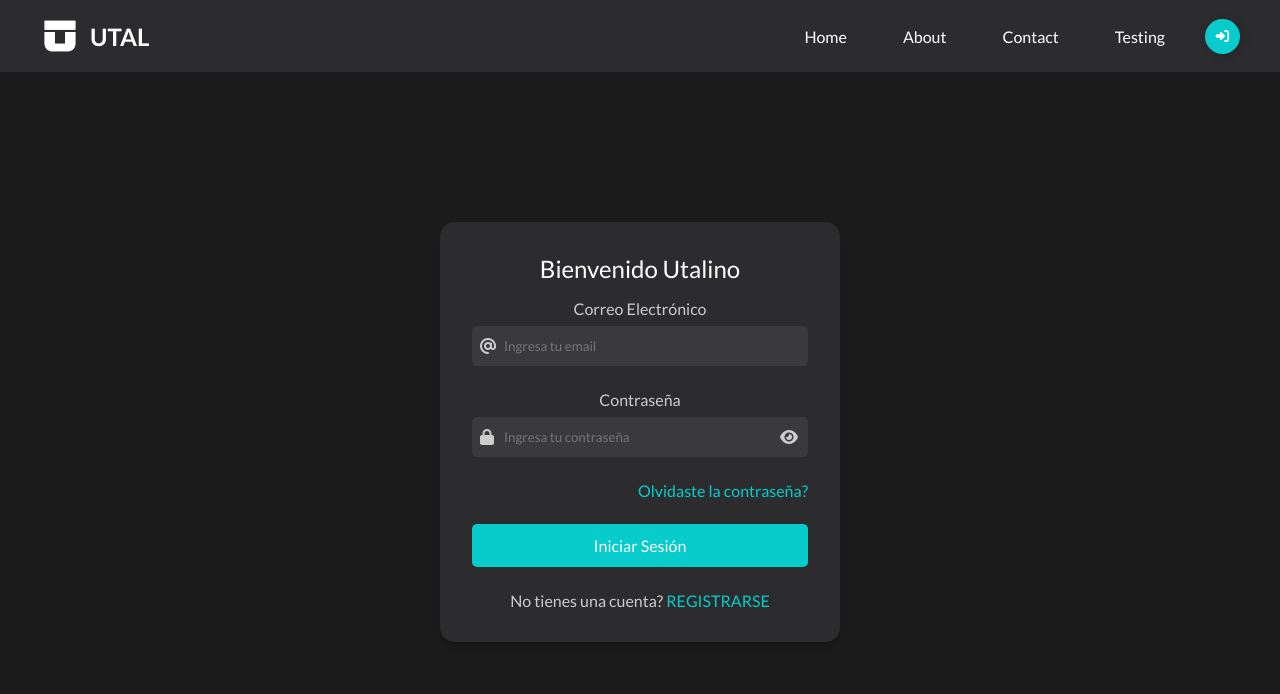
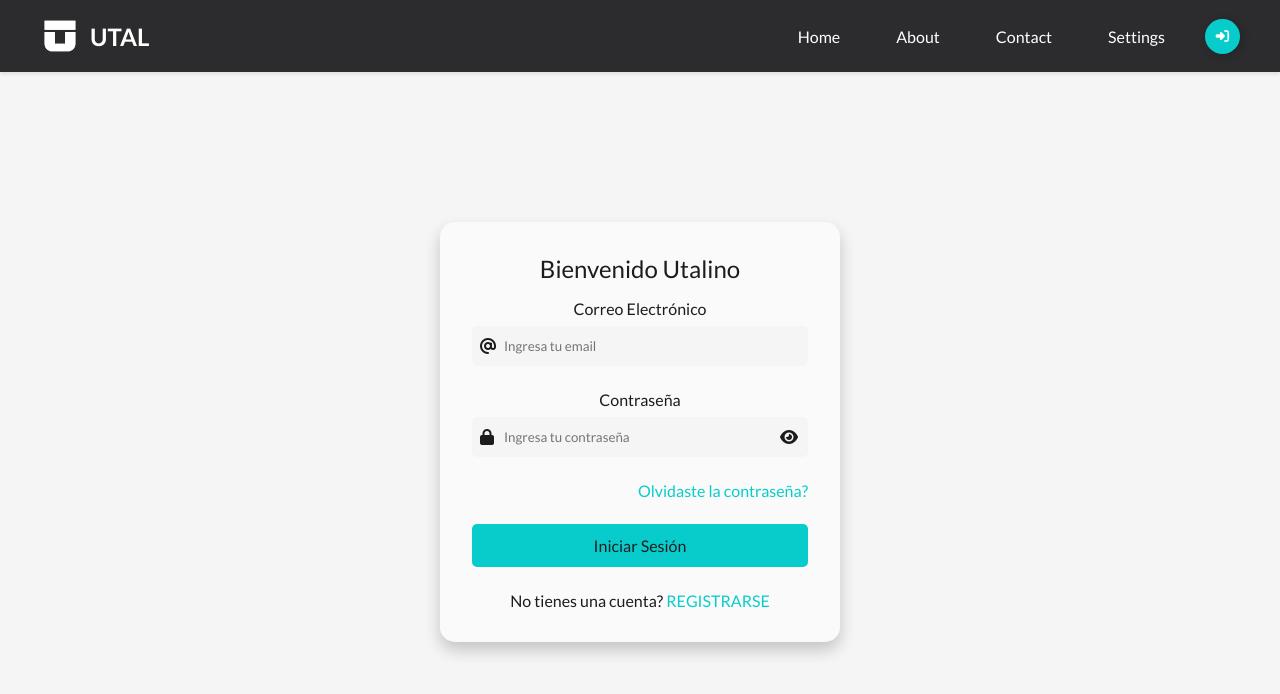
Before and after one commit to ConstruccionSoftware2024/Construccion-de-Software-2024-1, a Vue app: page /login in a window 1280 px wide. Shown: the top 694 px of the page. Built offline with nearby package versions, Linux system fonts and the light colour scheme.

Commit message:
Componente settings con funcionalidad básica. Tiempo: 30 min
Sujeto a cambios

```diff
--- /dev/null
+++ b/back-end/src/store.js
@@ -0,0 +1,12 @@
+import { defineStore } from 'pinia'
+
+export const useThemeStore = defineStore('theme', {
+  state: () => ({
+    isDarkMode: false
+  }),
+  actions: {
+    toggleDarkMode() {
+      this.isDarkMode = !this.isDarkMode
+    }
+  }
+})
--- a/package.json
+++ b/package.json
@@ -15,6 +15,7 @@
     "@fortawesome/fontawesome-free": "^6.5.2",
     "dotenv": "^16.4.5",
     "mongodb": "^6.7.0",
+    "pinia": "^2.1.7",
     "vue": "^3.4.21",
     "vue-router": "^4.3.0"
   },
--- a/src/App.vue
+++ b/src/App.vue
@@ -1,14 +1,35 @@
 <script setup>
-import { RouterLink, RouterView } from 'vue-router'
+import { computed, watch, onMounted } from 'vue'
+import { useThemeStore } from '../back-end/src/store.js'
 import Navbar from './components/navBar.vue'
+import { RouterView } from 'vue-router'
+
+const themeStore = useThemeStore()
+
+const themeClass = computed(() => (themeStore.isDarkMode ? 'dark-mode' : 'light-mode'))
+
+watch(themeClass, (newClass) => {
+  document.body.className = newClass
+})
+
+onMounted(() => {
+  const savedTheme = localStorage.getItem('theme')
+  if (savedTheme) {
+    themeStore.isDarkMode = savedTheme === 'dark'
+  }
+  document.body.className = themeClass.value
+})
+
+const toggleTheme = () => {
+  themeStore.toggleDarkMode()
+  localStorage.setItem('theme', themeStore.isDarkMode ? 'dark' : 'light')
+}
 </script>
 
 <template>
   <div id="app">
     <Navbar />
-    <div class="main-content">
-      <RouterView />
-    </div>
+    <RouterView />
   </div>
 </template>
 
@@ -21,6 +42,6 @@ import Navbar from './components/navBar.vue'
 
 .main-content {
   flex: 1 0 auto;
-  height: 90vh;
+  min-height: 90vh;
 }
 </style>
--- a/src/assets/base.css
+++ b/src/assets/base.css
@@ -1,3 +1,39 @@
+/* Estilos para el modo claro y oscuro */
+
+:root {
+  --container-background-color: #ee0000;
+
+  --background-color-light: #f5f5f5;
+  --text-color-light: #1c1c1c;
+  --input-background-color-light: #f5f5f5;
+  --button-background-color-light: #08cccc;
+  --button-hover-background-color-light: #06bfbf;
+
+  --background-color-dark: #1c1c1c;
+  --text-color-dark: #f5f5f5;
+  --input-background-color-dark: #3a3a3c;
+  --button-background-color-dark: #08cccc;
+  --button-hover-background-color-dark: #06bfbf;
+}
+
+body.light-mode {
+  --background-color: var(--background-color-light);
+  --text-color: var(--text-color-light);
+  --input-background-color: var(--input-background-color-light);
+  --button-background-color: var(--button-background-color-light);
+  --button-hover-background-color: var(--button-hover-background-color-light);
+  --container-background-color: #fafafa;
+}
+
+body.dark-mode {
+  --background-color: var(--background-color-dark);
+  --text-color: var(--text-color-dark);
+  --input-background-color: var(--input-background-color-dark);
+  --button-background-color: var(--button-background-color-dark);
+  --button-hover-background-color: var(--button-hover-background-color-dark);
+  --container-background-color: #2c2c2e;
+}
+
 * {
   margin: 0;
   padding: 0;
@@ -9,7 +45,8 @@ html {
   margin: 0;
   padding: 0;
   min-height: 100vh;
-  background-color: #1c1c1c;
+  background-color: var(--background-color);
+  color: var(--text-color);
 }
 
 #app {
--- /dev/null
+++ b/src/components/SettingsView.vue
@@ -0,0 +1,34 @@
+<template>
+  <div class="buttons">
+    <button @click="toggleTheme">Dark Mode</button>
+  </div>
+</template>
+
+<script setup>
+import { useThemeStore } from '../../back-end/src/store.js'
+
+const themeStore = useThemeStore()
+
+const toggleTheme = () => {
+  themeStore.toggleDarkMode()
+}
+</script>
+
+<style scoped>
+.buttons {
+  display: flex;
+  justify-content: center;
+  align-items: center;
+  height: 90vh;
+}
+
+button {
+  padding: 1rem 2rem;
+  font-size: 1rem;
+  background-color: #08cccc;
+  color: white;
+  border: none;
+  border-radius: 5px;
+  cursor: pointer;
+}
+</style>
--- a/src/components/loginView.vue
+++ b/src/components/loginView.vue
@@ -245,11 +245,10 @@ export default {
   justify-content: center;
   align-items: center;
   min-height: 90vh;
-  background-color: #1c1c1c;
 }
 
 .loginForm {
-  background-color: #2c2c2e;
+  background-color: var(--container-background-color);
   padding: 2rem;
   border-radius: 15px;
   box-shadow: 0 8px 16px rgba(0, 0, 0, 0.2);
@@ -271,7 +270,7 @@ input[type='password']::-ms-clear {
 }
 
 h2 {
-  color: #fff;
+  color: var(--text-color);
   margin-bottom: 1rem;
   font-size: 1.5rem;
 }
@@ -282,7 +281,7 @@ h2 {
 
 label {
   display: block;
-  color: #ccc;
+  color: var(--text-color);
   margin-bottom: 0.5rem;
 }
 
@@ -295,7 +294,7 @@ label {
 .inputWrapper i {
   position: absolute;
   margin-left: 0.5rem;
-  color: #ccc;
+  color: var(--text-color);
 }
 
 input {
@@ -303,8 +302,8 @@ input {
   padding: 0.75rem 2.5rem 0.75rem 2rem;
   border: none;
   border-radius: 5px;
-  background-color: #3a3a3c;
-  color: #fff;
+  background-color: var(--input-background-color);
+  color: var(--text-color);
   margin-left: auto;
   margin-right: auto;
   display: block;
@@ -312,13 +311,13 @@ input {
 
 input:focus {
   outline: none;
-  box-shadow: 0 0 0 2px #08cccc;
+  box-shadow: 0 0 0 2px var(--button-background-color);
 }
 
 .togglePassword {
   right: 10px;
   cursor: pointer;
-  color: #ccc;
+  color: var(--text-color);
   position: absolute;
 }
 
@@ -328,13 +327,13 @@ input:focus {
 }
 
 .forgotPassword {
-  color: #08cccc;
+  color: var(--button-background-color);
   text-decoration: none;
   transition: color 0.3s ease;
 }
 
 .forgotPassword:hover {
-  color: #06bfbf;
+  color: var(--button-hover-background-color);
   text-decoration: underline;
 }
 
@@ -343,8 +342,8 @@ input:focus {
   padding: 0.75rem;
   border: none;
   border-radius: 5px;
-  background-color: #08cccc;
-  color: #fff;
+  background-color: var(--button-background-color);
+  color: var(--text-color);
   font-size: 1rem;
   cursor: pointer;
   transition: background-color 0.3s ease;
@@ -354,26 +353,26 @@ input:focus {
 }
 
 .loginButton:hover {
-  background-color: #06bfbf;
+  background-color: var(--button-hover-background-color);
 }
 
 .signUp {
   margin-top: 1.5rem;
-  color: #ccc;
+  color: var(--text-color);
 }
 
 .signUp span {
-  color: #ccc;
+  color: var(--text-color);
 }
 
 .signUp a {
-  color: #08cccc;
+  color: var(--button-background-color);
   text-decoration: none;
   transition: color 0.3s ease;
 }
 
 .signUp a:hover {
-  color: #06bfbf;
+  color: var(--button-hover-background-color);
   text-decoration: underline;
 }
 
--- a/src/components/navBar.vue
+++ b/src/components/navBar.vue
@@ -9,7 +9,7 @@
         <RouterLink to="/" class="navLink">Home</RouterLink>
         <RouterLink to="/about" class="navLink">About</RouterLink>
         <RouterLink to="/contact" class="navLink">Contact</RouterLink>
-        <RouterLink to="/testing" class="navLink">Testing</RouterLink>
+        <RouterLink to="/settings" class="navLink">Settings</RouterLink>
         <button class="loginButton" @click="goLogin">
           <div class="sign"><i class="fa-solid fa-right-to-bracket" id="icon"></i></div>
 
--- a/src/main.js
+++ b/src/main.js
@@ -4,8 +4,10 @@ import { createApp } from 'vue'
 import App from './App.vue'
 import router from './router'
 import '@fortawesome/fontawesome-free/css/all.css'
+import { createPinia } from 'pinia'
 
 const app = createApp(App)
 app.use(router)
+app.use(createPinia())
 
 app.mount('#app')
--- a/src/router/index.js
+++ b/src/router/index.js
@@ -18,6 +18,11 @@ const router = createRouter({
       path: '/login',
       name: 'login',
       component: () => import('../components/loginView.vue')
+    },
+    {
+      path: '/settings',
+      name: 'settings',
+      component: () => import('../components/SettingsView.vue')
     }
   ]
 })
--- a/src/views/HomeView.vue
+++ b/src/views/HomeView.vue
@@ -15,7 +15,6 @@
   justify-content: center;
   height: 90vh;
   text-align: center;
-  color: #fff;
 }
 
 h1 {
```
Also changed, not shown: 1 other file (tests, documents, lock files or other folders).
